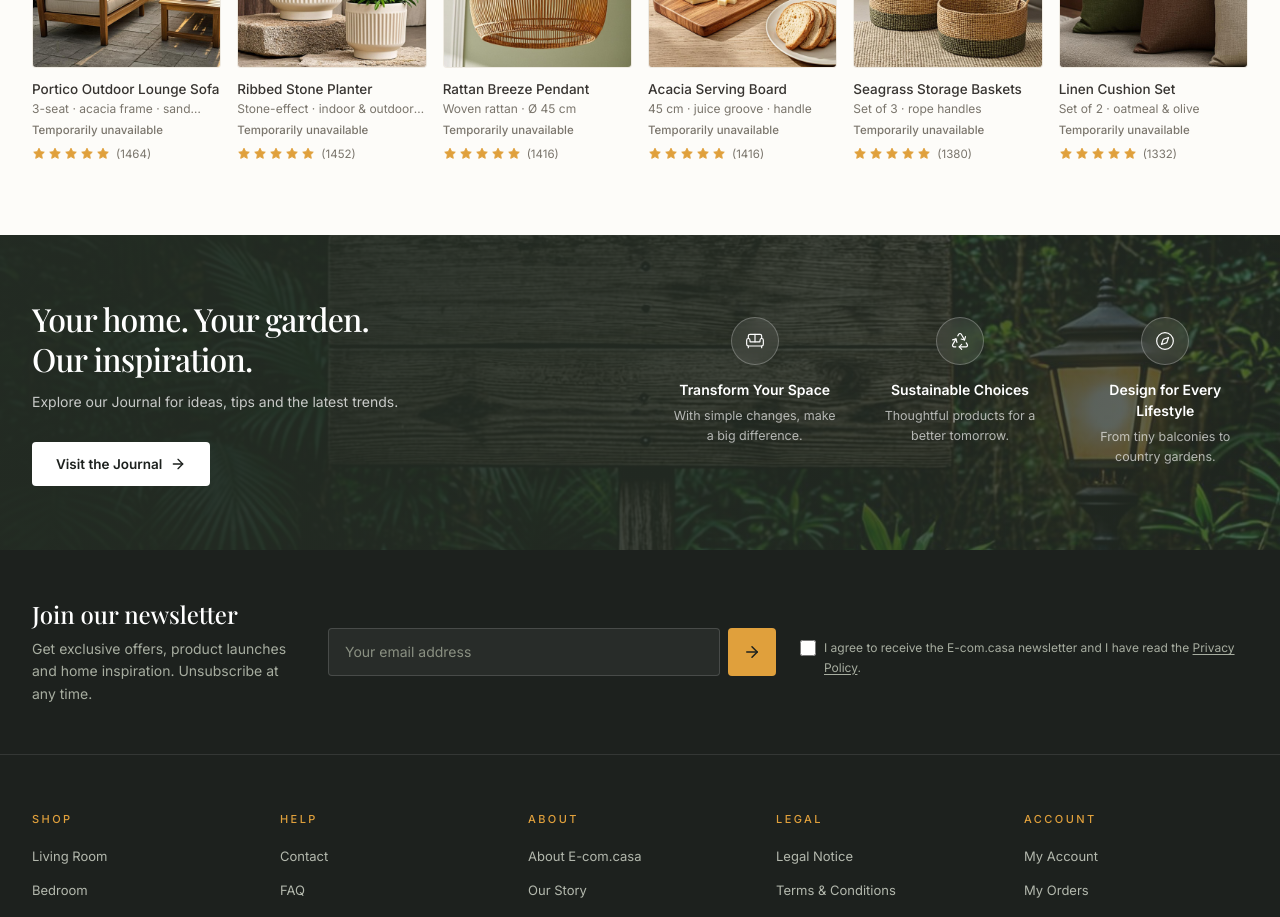
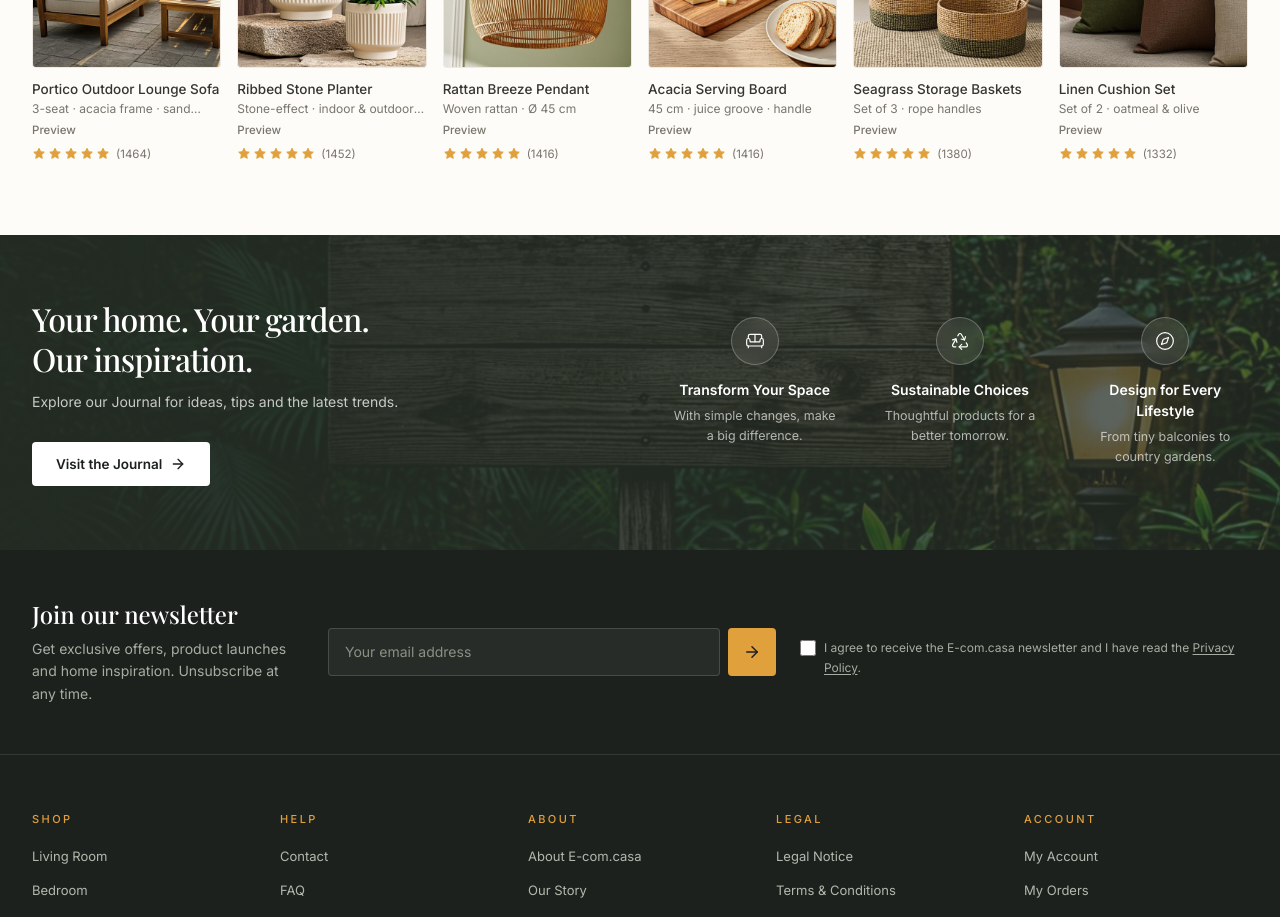
Before and after one commit to mgjexpert/e-com.casa, a Next.js app: page / in a window 1280 px wide. Shown: the part 2140-3057 px from the top of the page. Built offline with nearby package versions, Linux system fonts and the light colour scheme; no server answers; the database is empty; a web font is replaced by a local one.

Commit message:
fix(shop): show unknown partner stock accurately

```diff
--- a/src/components/product/product-card.tsx
+++ b/src/components/product/product-card.tsx
@@ -9,7 +9,7 @@ import { useWishlist } from '@/lib/wishlist-store';
 import { useCartDrawer } from '@/lib/cart-drawer-store';
 import { useT } from '@/hooks/use-t';
 import { formatPrice } from '@/lib/format';
-import { isCatalogProductSaleable } from '@/lib/catalog/saleability';
+import { getCatalogSaleabilityLabel, isCatalogProductSaleable } from '@/lib/catalog/saleability';
 import { OfferCountdown } from '@/components/product/offer-countdown';
 import type { Product } from '@/types';
 import { cn } from '@/lib/utils';
@@ -42,11 +42,7 @@ export function ProductCard({ product, priority = false }: { product: Product; p
   const openCartDrawer = useCartDrawer((s) => s.open);
   const wished = wishlist.slugs.includes(product.slug);
   const saleable = typeof product.canPurchase === 'boolean' ? product.canPurchase : isCatalogProductSaleable(product);
-  const saleabilityLabel = saleable
-    ? 'Available'
-    : product.availability === 'outOfStock' || product.stock <= 0
-      ? 'Out of stock'
-      : 'Temporarily unavailable';
+  const saleabilityLabel = getCatalogSaleabilityLabel(product);
   const marketReference = product.marketReferencePrice && parseFloat(product.marketReferencePrice) > 0
     ? product.marketReferencePrice
     : null;
```
